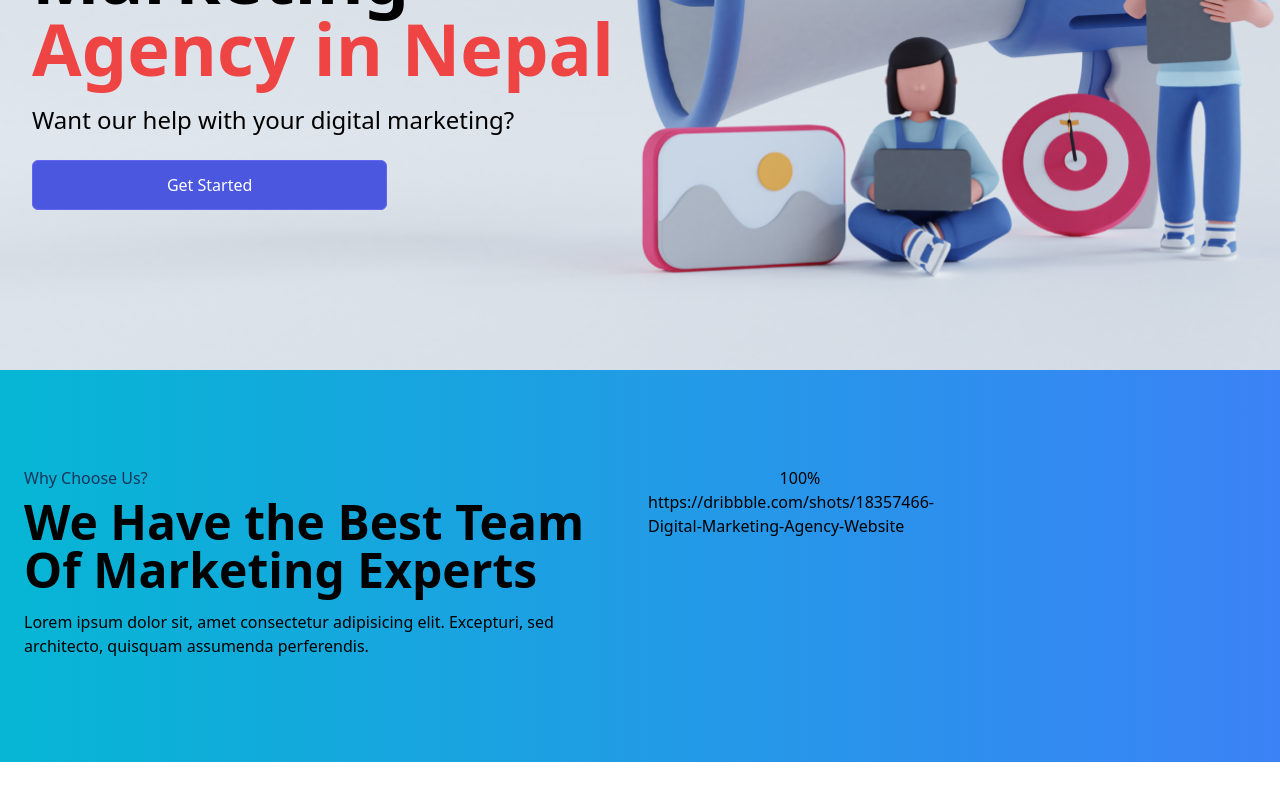
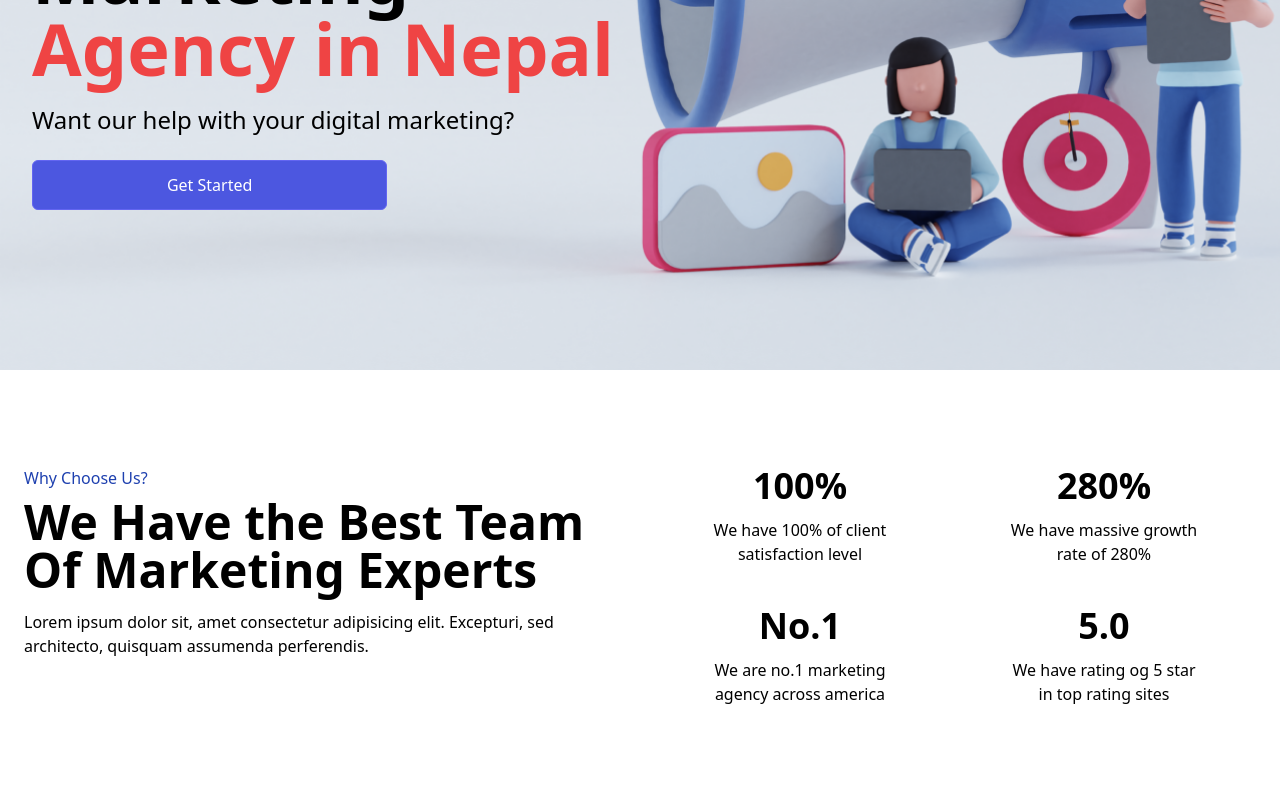
Before and after one commit to alexblaze/bhairabictsolution, a React (Create React App) app: page / in a window 1280 px wide. Shown: the part 352-1152 px from the top of the page. Before the commit the page ends 1114 px from the top, so only its background shows below. Built offline with nearby package versions, Linux system fonts and the light colour scheme.

Commit message:
homepage why choose us

```diff
--- a/src/components/Services.jsx
+++ b/src/components/Services.jsx
@@ -2,9 +2,9 @@ import React from 'react'
 
 const Services = () => {
   return (
-    <div className='grid grid-cols-2 gap-4 px-[24px] py-24 bg-gradient-to-r from-cyan-500 to-blue-500'>
+    <div className='grid grid-cols-2 gap-4 px-[24px] py-24 bg-"#fafafa"'>
  <div>
-    <h1 className='text-1xl text-primary'>
+    <h1 className='text-1xl text-blue-800'>
         Why Choose Us?
     </h1>
     <h1 className='text-5xl font-bold py-2'>
@@ -16,9 +16,21 @@ const Services = () => {
   <div>
     <div className="grid grid-cols-2">
         <div className="flex flex-col justify-center items-center">
-            <p>100%</p>
-            https://dribbble.com/shots/18357466-Digital-Marketing-Agency-Website
-            </div>
+          <h3 className='text-4xl font-bold'>100%</h3>
+          <p className='pt-3 w-48 text-center'>We have 100% of client satisfaction level</p>
+        </div>
+        <div className="flex flex-col justify-center items-center">
+          <h3 className='text-4xl font-bold'>280%</h3>
+          <p className='pt-3 w-48 text-center'>We have massive growth rate of 280%</p>
+        </div>
+        <div className="flex flex-col justify-center items-center pt-[40px]">
+          <h3 className='text-4xl font-bold'>No.1</h3>
+          <p className='pt-3 w-48 text-center'>We are no.1 marketing agency across america</p>
+        </div>
+        <div className="flex flex-col justify-center items-center pt-[40px]">
+          <h3 className='text-4xl font-bold'>5.0</h3>
+          <p className='pt-3 w-48 text-center'>We have rating og 5 star in top rating sites</p>
+        </div>
     </div>
 
   </div>
```
Also changed, not shown: 2 other files (tests, documents, lock files or other folders).
